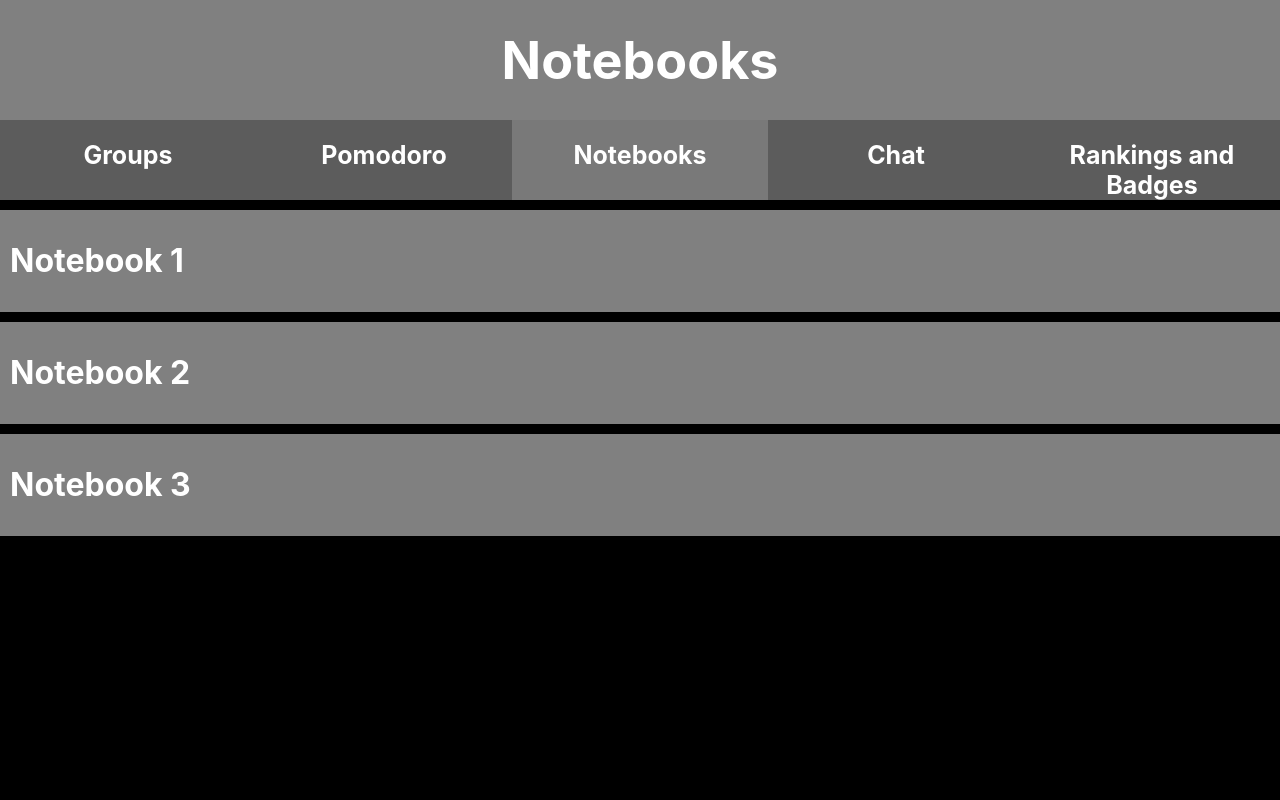
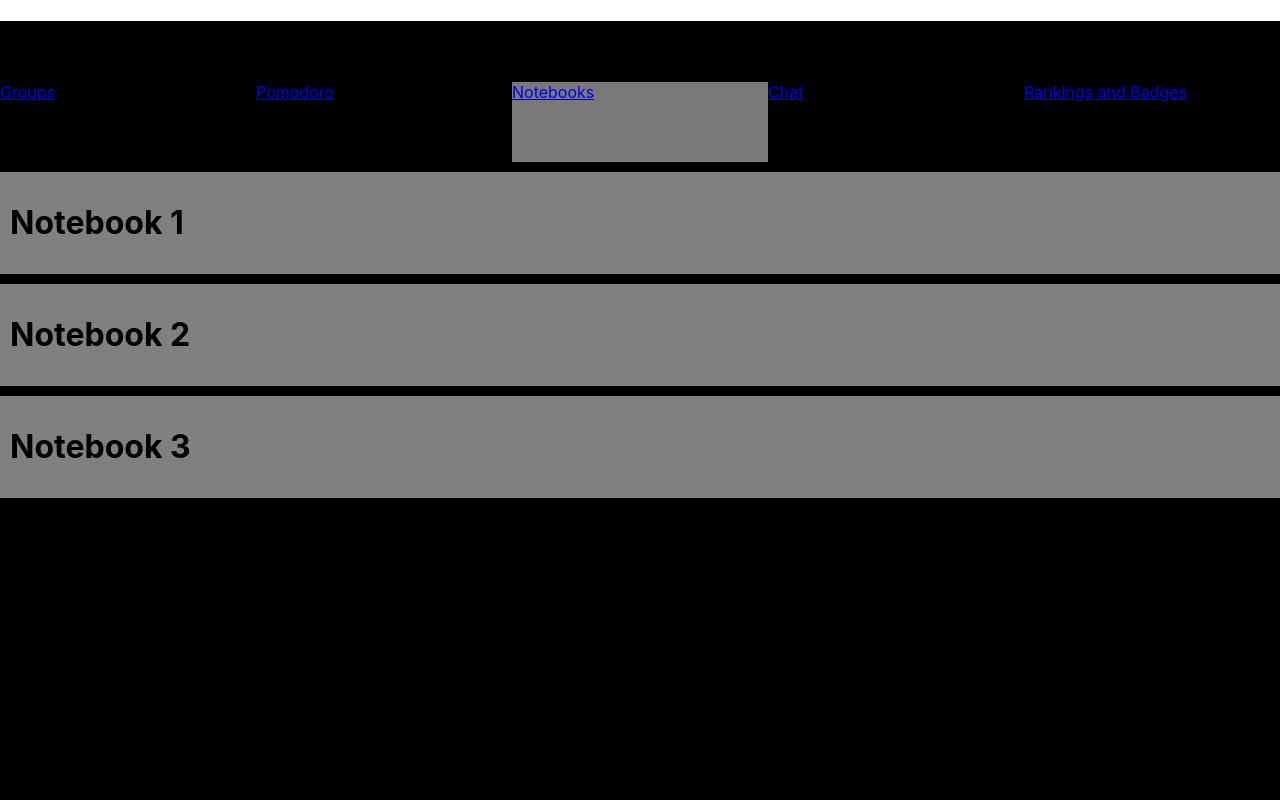
Before and after one commit to Jedro1270/Gakusei, a React (Create React App) app in the folder client/: page /notebooks in a window 1280 px wide. Shown: the top 800 px of the page. Built offline with nearby package versions, Linux system fonts and the light colour scheme; no server answers.

Commit message:
chore: remove unecessary styles for app bar

```diff
--- a/client/src/App.css
+++ b/client/src/App.css
@@ -8,55 +8,9 @@
   background-color: black;
 }
 
-.App-logo {
-  height: 40vmin;
-  pointer-events: none;
-}
-
-.App-menu {
-  display: flex;
-  flex-direction: column;
-  position: absolute;
-  top: 0;
-  left: 0;
-  font-size: 20px;
-  text-align: center;
-  height: 115%;
-  width: 80%;
-  background-color: rgb(92, 92, 92);
-  transform: translateX(-100%);
-}
-
-.App-menu a {
-  text-decoration: none;
-  color: white;
-  font-size: 25px;
-  font-weight: bold;
-  padding: 20px;
-}
-
 .App-body {
   height: 100%;
-  color: white;
-}
-
-.App-header {
-  text-align: center;
-  background-color: grey;
-  height: 15%;
-  display: flex;
-  flex-direction: row;
-  align-items: center;
-  font-size: calc(10px + 2vmin);
-  color: white;
-}
-
-.App-header button, .close-menu button {
-  background: none;
-  border: none;
-  color: white;
-  font-size: 100%;
-  outline: none;
+  background-color: black;
 }
 
 .Group-buttons {
@@ -77,10 +31,6 @@
 .close-menu {
   width: max-content;
   text-align: start;
-}
-
-.Header-title {
-  flex: 20;
 }
 
 .Selectable-groups {
```
